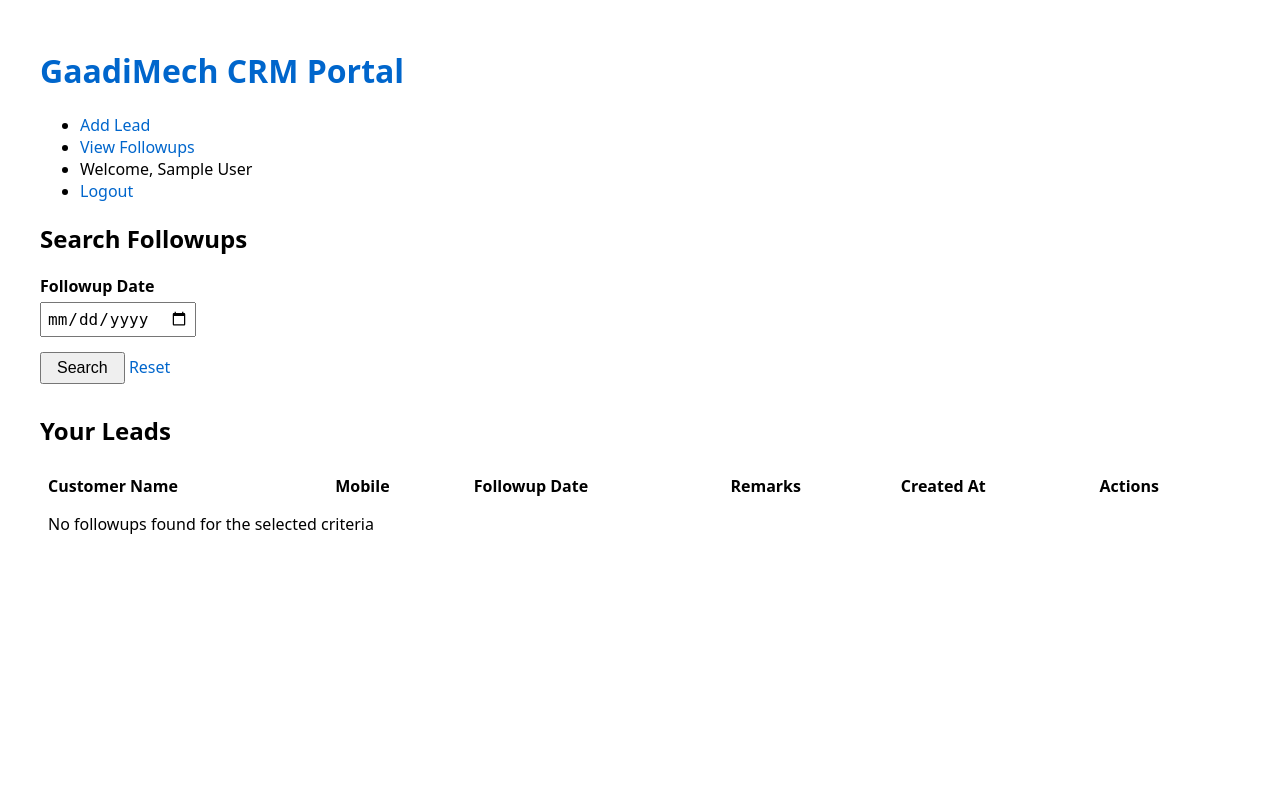
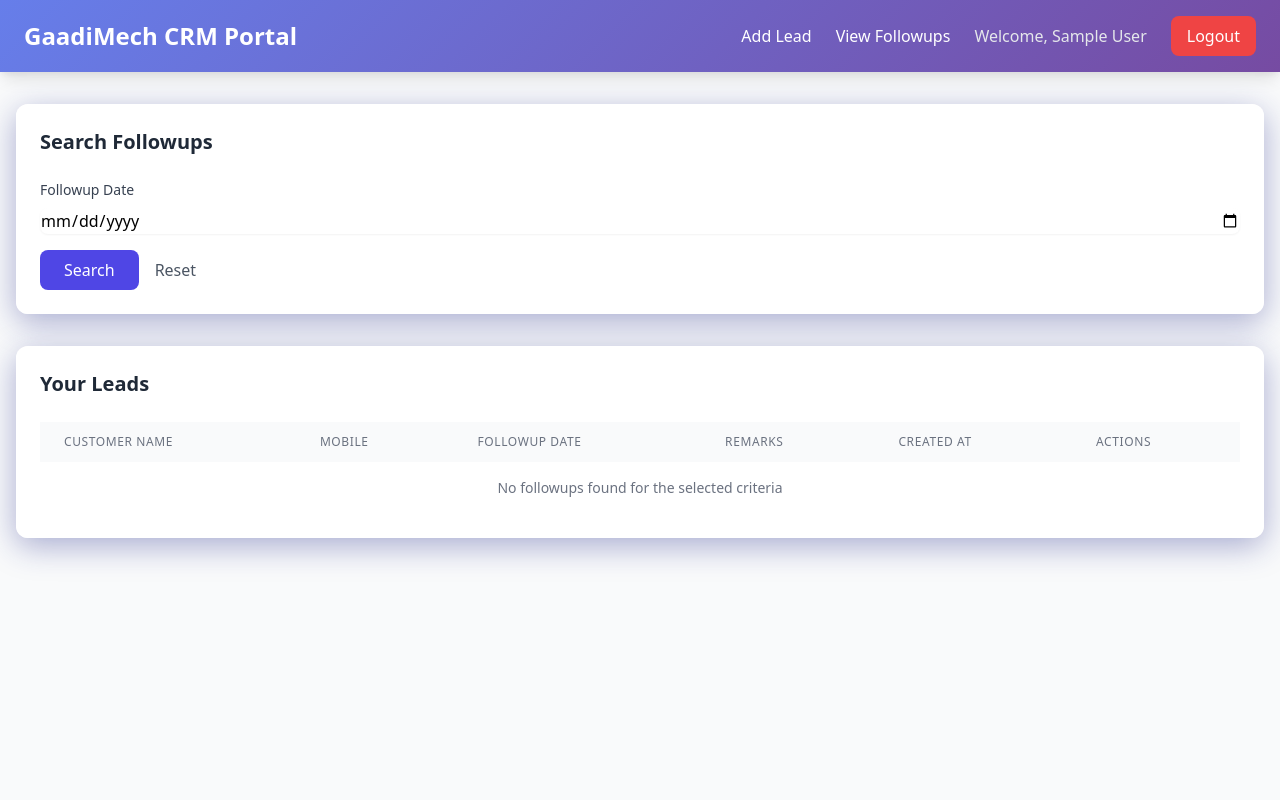
Before and after one commit to gaadimech/GaadiMech-CRM-aws, a Flask app: page /followups in a window 1280 px wide. Run offline with Flask 3, Linux system fonts and the light colour scheme; the visitor is signed in with stand-in values (Sample User, id 1); data that the repository does not hold is empty.

Commit message:
Update files with latest changes

```diff
--- a/templates/followups.html
+++ b/templates/followups.html
@@ -1,52 +1,60 @@
 <!DOCTYPE html>
-<html>
+<html lang="en">
 <head>
     <title>GaadiMech CRM Portal - Followups</title>
+    <meta charset="UTF-8">
+    <meta name="viewport" content="width=device-width, initial-scale=1.0">
+    <link href="https://cdnjs.cloudflare.com/ajax/libs/tailwindcss/2.2.19/tailwind.min.css" rel="stylesheet">
     <style>
-        body { font-family: system-ui, -apple-system, sans-serif; }
-        .container { max-width: 1200px; margin: 0 auto; padding: 20px; }
-        table { width: 100%; border-collapse: collapse; margin-top: 20px; }
-        th, td { text-align: left; padding: 8px; }
-        a { color: #0066cc; text-decoration: none; }
-        a:hover { text-decoration: underline; }
-        .search-section { margin-bottom: 30px; }
-        .form-group { margin-bottom: 15px; }
-        label { display: block; margin-bottom: 5px; font-weight: bold; }
-        select, input[type="date"] { padding: 5px; font-size: 16px; }
-        .button-group { margin-top: 15px; }
-        .search-button { padding: 5px 15px; font-size: 16px; }
+        .gradient-background {
+            background: linear-gradient(135deg, #667eea 0%, #764ba2 100%);
+        }
+        .glass-effect {
+            background: rgba(255, 255, 255, 0.95);
+            backdrop-filter: blur(10px);
+            box-shadow: 0 8px 32px 0 rgba(31, 38, 135, 0.37);
+        }
+        .table-row-hover:hover {
+            background-color: rgba(99, 102, 241, 0.1);
+            transition: all 0.2s ease;
+        }
     </style>
 </head>
-<body>
-    <div class="container">
-        <h1>
-            <a href="{{ url_for('index') }}">GaadiMech CRM Portal</a>
+<body class="bg-gray-50 min-h-screen">
+    <div class="gradient-background text-white py-4 px-6 shadow-lg">
+        <div class="max-w-7xl mx-auto">
+            <div class="flex items-center justify-between">
+                <h1 class="text-2xl font-bold">
+                    <a href="{{ url_for('index') }}" class="hover:text-gray-200 transition">
+                        GaadiMech CRM Portal
+                    </a>
                 </h1>
+                <nav class="flex items-center space-x-6">
+                    <a href="{{ url_for('index') }}" class="hover:text-gray-200 transition">Add Lead</a>
+                    <a href="{{ url_for('followups') }}" class="hover:text-gray-200 transition">View Followups</a>
+                    <span class="text-gray-200">Welcome, {{ current_user.name }}</span>
+                    <a href="{{ url_for('logout') }}" class="px-4 py-2 bg-red-500 rounded-lg hover:bg-red-600 transition">Logout</a>
+                </nav>
+            </div>
+        </div>
+    </div>
 
-        <nav>
-            <ul>
-                <li><a href="{{ url_for('index') }}">Add Lead</a></li>
-                <li><a href="{{ url_for('followups') }}">View Followups</a></li>
-                <li>Welcome, {{ current_user.name }}</li>
-                <li><a href="{{ url_for('logout') }}">Logout</a></li>
-            </ul>
-        </nav>
-
+    <div class="max-w-7xl mx-auto px-4 py-8">
         {% with messages = get_flashed_messages(with_categories=true) %}
             {% if messages %}
                 {% for category, message in messages %}
-                    <div class="alert">{{ message }}</div>
+                    <div class="mb-4 p-4 rounded-lg bg-green-100 text-green-700">{{ message }}</div>
                 {% endfor %}
             {% endif %}
         {% endwith %}
 
-        <div class="search-section">
-            <h2>Search Followups</h2>
-            <form method="GET" action="{{ url_for('followups') }}">
+        <div class="glass-effect rounded-xl p-6 mb-8">
+            <h2 class="text-xl font-semibold mb-6 text-gray-800">Search Followups</h2>
+            <form method="GET" action="{{ url_for('followups') }}" class="space-y-4">
                 {% if current_user.is_admin %}
-                <div class="form-group">
-                    <label>Team Member</label>
-                    <select name="team_member_id">
+                <div>
+                    <label class="block text-sm font-medium text-gray-700 mb-2">Team Member</label>
+                    <select name="team_member_id" class="w-full rounded-lg border-gray-300 shadow-sm focus:border-indigo-500 focus:ring-1 focus:ring-indigo-500">
                         <option value="">All Team Members</option>
                         {% for member in team_members %}
                             <option value="{{ member.id }}" {% if selected_member_id|string == member.id|string %}selected{% endif %}>
@@ -57,19 +65,23 @@
                 </div>
                 {% endif %}
 
-                <div class="form-group">
-                    <label>Followup Date</label>
-                    <input type="date" name="date" value="{{ request.args.get('date', '') }}">
+                <div>
+                    <label class="block text-sm font-medium text-gray-700 mb-2">Followup Date</label>
+                    <input type="date" name="date" value="{{ request.args.get('date', '') }}"
+                           class="w-full rounded-lg border-gray-300 shadow-sm focus:border-indigo-500 focus:ring-1 focus:ring-indigo-500">
                 </div>
 
-                <div class="button-group">
-                    <button type="submit" class="search-button">Search</button>
-                    <a href="{{ url_for('followups') }}">Reset</a>
+                <div class="flex items-center space-x-4">
+                    <button type="submit" class="px-6 py-2 bg-indigo-600 text-white rounded-lg hover:bg-indigo-700 transition">
+                        Search
+                    </button>
+                    <a href="{{ url_for('followups') }}" class="text-gray-600 hover:text-gray-800 transition">Reset</a>
                 </div>
             </form>
         </div>
 
-        <h2>
+        <div class="glass-effect rounded-xl p-6">
+            <h2 class="text-xl font-semibold mb-6 text-gray-800">
                 {% if current_user.is_admin %}
                     {% if selected_member_id %}
                         {% for member in team_members %}
@@ -85,54 +97,62 @@
                 {% endif %}
             </h2>
 
-        <table>
-            <thead>
+            <div class="overflow-x-auto">
+                <table class="w-full">
+                    <thead class="bg-gray-50">
                         <tr>
-                    <th>Customer Name</th>
-                    <th>Mobile</th>
-                    <th>Followup Date</th>
-                    <th>Remarks</th>
-                    <th>Created At</th>
+                            <th class="px-6 py-3 text-left text-xs font-medium text-gray-500 uppercase tracking-wider">Customer Name</th>
+                            <th class="px-6 py-3 text-left text-xs font-medium text-gray-500 uppercase tracking-wider">Mobile</th>
+                            <th class="px-6 py-3 text-left text-xs font-medium text-gray-500 uppercase tracking-wider">Followup Date</th>
+                            <th class="px-6 py-3 text-left text-xs font-medium text-gray-500 uppercase tracking-wider">Remarks</th>
+                            <th class="px-6 py-3 text-left text-xs font-medium text-gray-500 uppercase tracking-wider">Created At</th>
                             {% if current_user.is_admin %}
-                        <th>Created By</th>
+                                <th class="px-6 py-3 text-left text-xs font-medium text-gray-500 uppercase tracking-wider">Created By</th>
                             {% endif %}
-                    <th>Actions</th>
+                            <th class="px-6 py-3 text-left text-xs font-medium text-gray-500 uppercase tracking-wider">Actions</th>
                         </tr>
                     </thead>
-            <tbody>
+                    <tbody class="bg-white divide-y divide-gray-200">
                         {% if followups %}
                             {% for followup in followups %}
-                        <tr>
-                            <td>{{ followup.customer_name }}</td>
-                            <td>
-                                <a href="javascript:void(0);" onclick="copyToDialer('{{ followup.mobile }}')">
+                                <tr class="table-row-hover">
+                                    <td class="px-6 py-4 whitespace-nowrap text-sm text-gray-900">{{ followup.customer_name }}</td>
+                                    <td class="px-6 py-4 whitespace-nowrap text-sm text-gray-900">
+                                        <a href="javascript:void(0);" onclick="copyToDialer('{{ followup.mobile }}')"
+                                           class="text-indigo-600 hover:text-indigo-900">
                                             {{ followup.mobile }}
                                         </a>
                                     </td>
-                            <td>{{ followup.followup_date.strftime('%Y-%m-%d') }}</td>
-                            <td>{{ followup.remarks }}</td>
-                            <td>{{ followup.created_at.strftime('%Y-%m-%d %H:%M') }}</td>
+                                    <td class="px-6 py-4 whitespace-nowrap text-sm text-gray-900">{{ followup.followup_date.strftime('%Y-%m-%d') }}</td>
+                                    <td class="px-6 py-4 text-sm text-gray-900">{{ followup.remarks }}</td>
+                                    <td class="px-6 py-4 whitespace-nowrap text-sm text-gray-900">{{ followup.created_at.strftime('%Y-%m-%d %H:%M') }}</td>
                                     {% if current_user.is_admin %}
-                                <td>{{ followup.creator.name }}</td>
+                                        <td class="px-6 py-4 whitespace-nowrap text-sm text-gray-900">{{ followup.creator.name }}</td>
                                     {% endif %}
-                            <td>
+                                    <td class="px-6 py-4 whitespace-nowrap text-sm space-x-2">
                                         {% if current_user.is_admin or followup.creator_id == current_user.id %}
-                                    <a href="{{ url_for('edit_lead', lead_id=followup.id) }}">Edit</a>
-                                    <button onclick="deleteLead({{ followup.id }})">Delete</button>
-                                    <a href="javascript:void(0);" onclick="openWhatsApp('{{ followup.mobile }}')">WhatsApp</a>
+                                            <a href="{{ url_for('edit_lead', lead_id=followup.id) }}"
+                                               class="text-indigo-600 hover:text-indigo-900">Edit</a>
+                                            <button onclick="deleteLead({{ followup.id }})"
+                                                    class="text-red-600 hover:text-red-900">Delete</button>
+                                            <a href="javascript:void(0);" onclick="openWhatsApp('{{ followup.mobile }}')"
+                                               class="text-green-600 hover:text-green-900">WhatsApp</a>
                                         {% endif %}
                                     </td>
                                 </tr>
                             {% endfor %}
                         {% else %}
                             <tr>
-                        <td colspan="{% if current_user.is_admin %}7{% else %}6{% endif %}">
+                                <td colspan="{% if current_user.is_admin %}7{% else %}6{% endif %}"
+                                    class="px-6 py-4 text-center text-sm text-gray-500">
                                     No followups found for the selected criteria
                                 </td>
                             </tr>
                         {% endif %}
                     </tbody>
                 </table>
+            </div>
+        </div>
     </div>
 
     <script>
```
Lines whose indentation alone changed are shown as unchanged.
